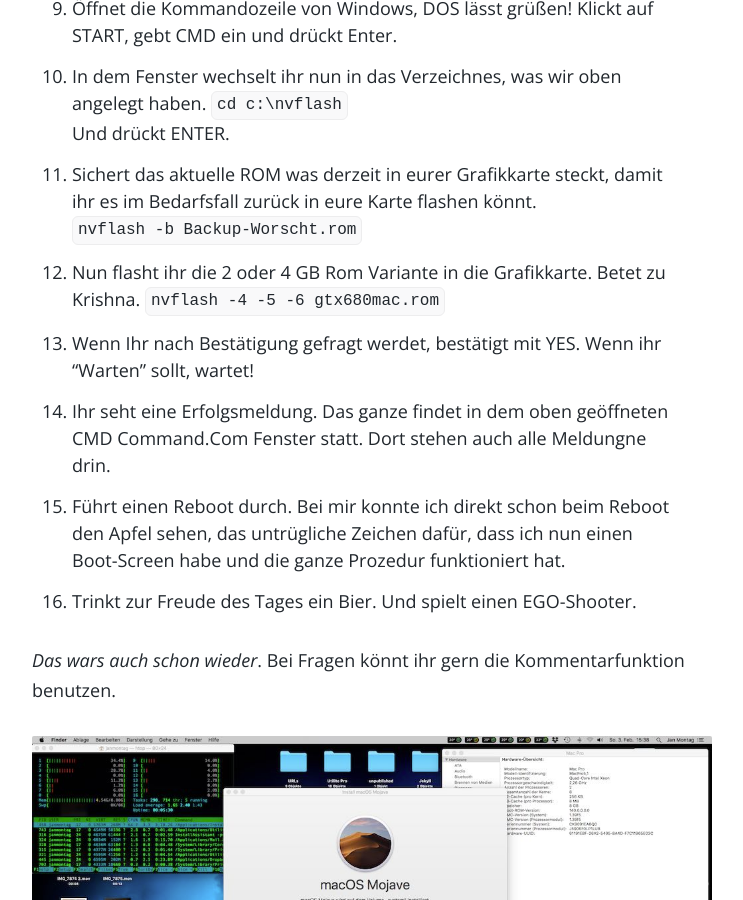
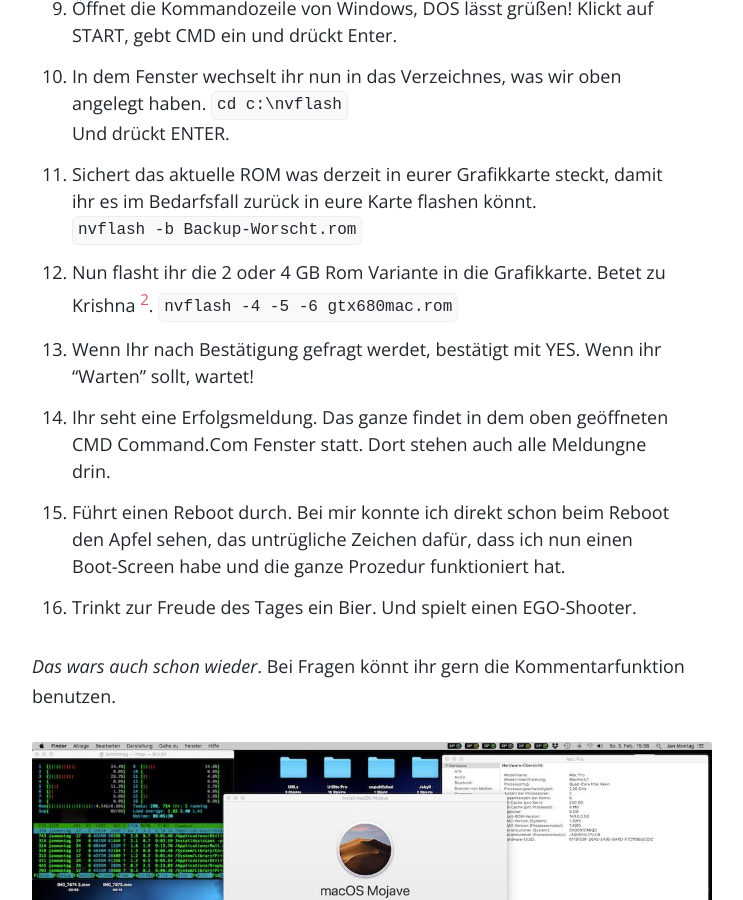
Before and after one commit to thafaker/apfelhammer.de, a Jekyll site: the page built from _posts/2019-02-06-Flash-GPU-MacPro.markdown, in a window 1280 px wide and 900 px high, scrolled down 4501 px. Shown: the whole window, without its empty margins (268-1011 px from the left). Built offline with Jekyll 4.4.1, drawn with Linux system fonts in a browser that asks for light colours; comment, search, counter and statistics services are not loaded; some of the changed text lies outside the part shown.

Commit message:
Update from Forestry.io thafaker@gmx.net updated _posts/2019-02-06-Flash-GPU-MacPro.markdown

```diff
--- a/_posts/2019-02-06-Flash-GPU-MacPro.markdown
+++ b/_posts/2019-02-06-Flash-GPU-MacPro.markdown
@@ -51,7 +52,7 @@
 	Und drückt ENTER.
 11. Sichert das aktuelle ROM was derzeit in eurer Grafikkarte steckt, damit ihr es im Bedarfsfall zurück in eure Karte flashen könnt.
 	<code>nvflash -b Backup-Worscht.rom</code>
-12. Nun flasht ihr die 2 oder 4 GB Rom Variante in die Grafikkarte. Betet zu Krishna.
+12. Nun flasht ihr die 2 oder 4 GB Rom Variante in die Grafikkarte. Betet zu Krishna [^2].
 	<code>nvflash -4 -5 -6 gtx680mac.rom</code>
 13. Wenn Ihr nach Bestätigung gefragt werdet, bestätigt mit YES. Wenn ihr "Warten" sollt, wartet!
 14. Ihr seht eine Erfolgsmeldung. Das ganze findet in dem oben geöffneten CMD Command.Com Fenster statt. Dort stehen auch alle Meldungne drin.
@@ -61,6 +62,8 @@
 *Das wars auch schon wieder*. Bei Fragen könnt ihr gern die Kommentarfunktion benutzen.
 
 ![Installing macOS Mojave](/assets/2019/02/mojave.jpg)<small>Installing macOS Mojave</small>
+
+---
 
 <small>
 **Artikelbild** 1: Photo by [Reina Kouska](https://unsplash.com/photos/zPHftoPajis?utm_source=unsplash&utm_medium=referral&utm_content=creditCopyText) on [Unsplash](https://unsplash.com/search/photos/nvidia?utm_source=unsplash&utm_medium=referral&utm_content=creditCopyText).<br />
@@ -73,3 +76,4 @@
 **Fußnoten**:
 
 [^1]: Wir sind hier ja praktisch immer beim Thema, ich weiß.
+[^2]: Apfelhammer.de empfiehlt hier übrigens das Beten zu jedem Gott, Hauptsache die Grafikkarte nimmt keinen Schaden.
```
Also changed, not shown: other parts of _posts/2019-02-06-Flash-GPU-MacPro.markdown (+10 -9 lines), .forestry/front_matter/templates/article.yml.
